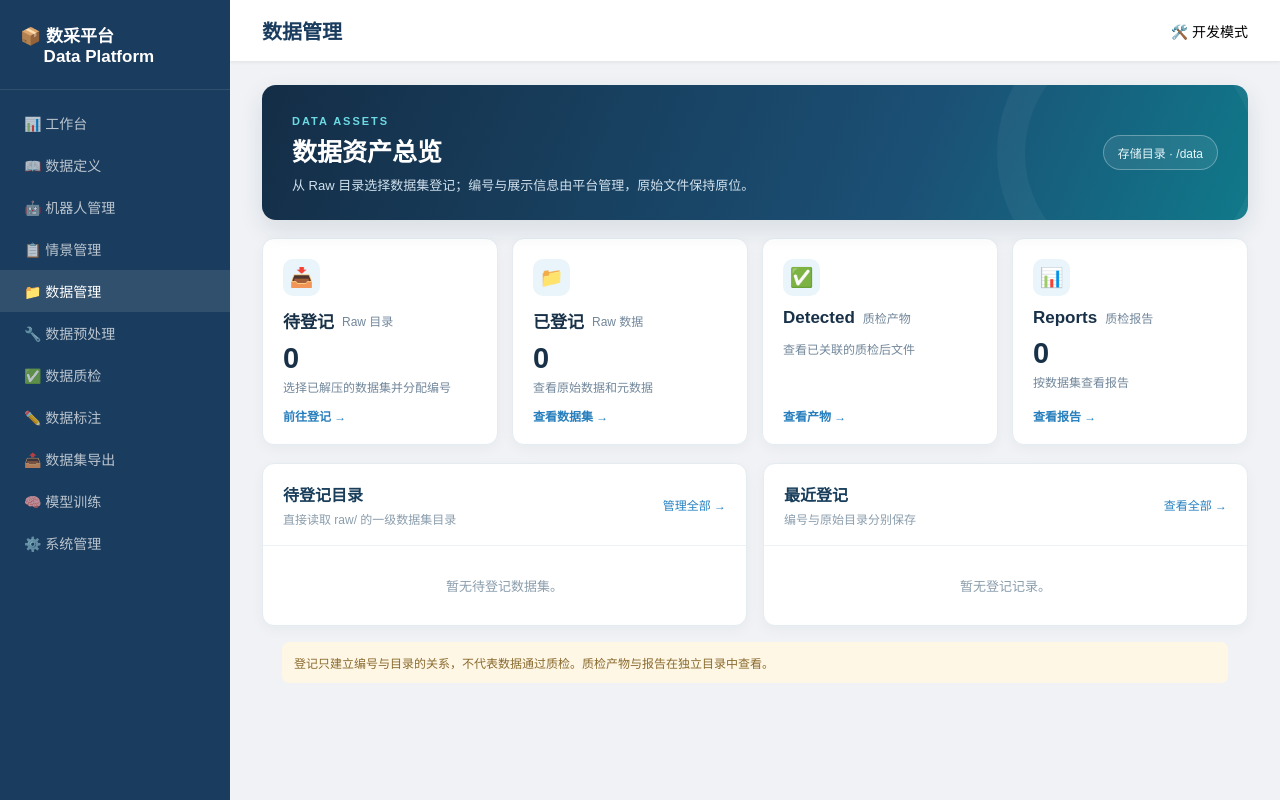
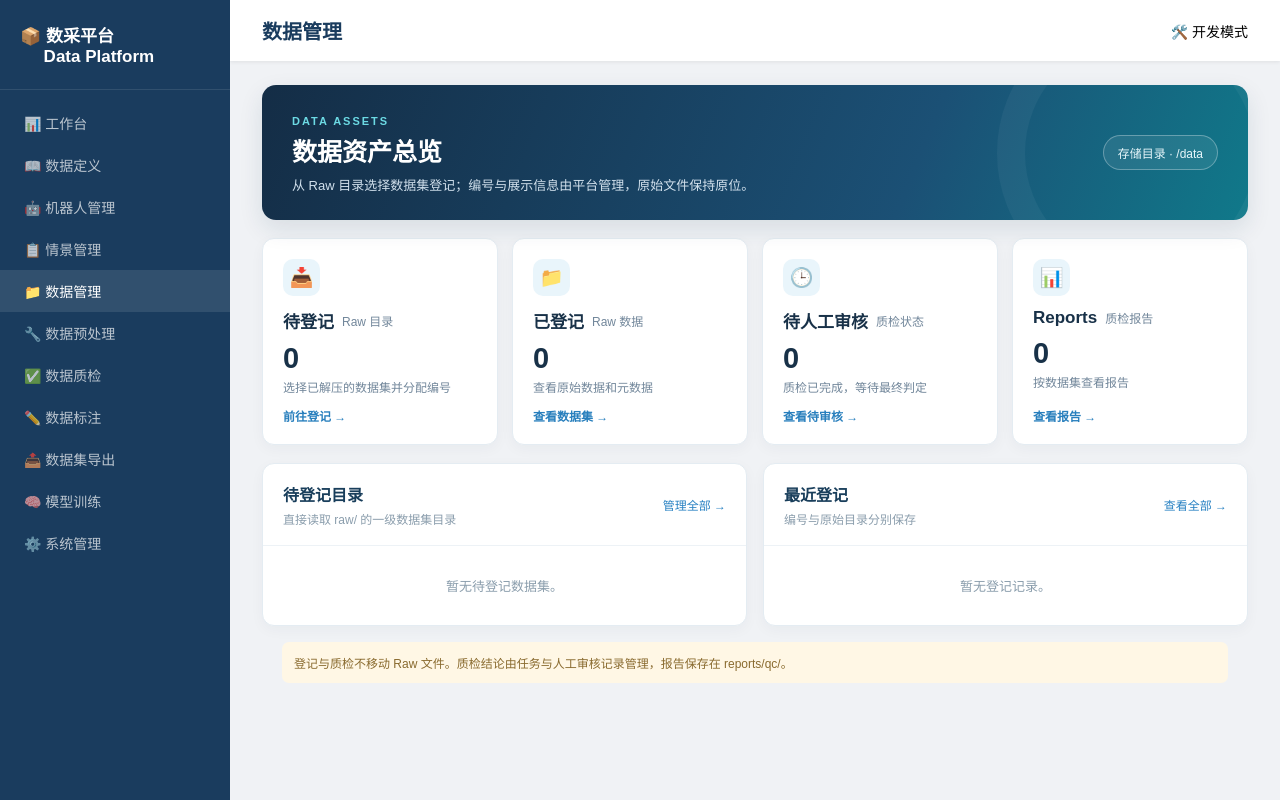
Before and after one commit to heisan233/HKC_Data_Platform, a FastAPI app: page /data/ in a window 1280 px wide. Run offline with FastAPI, Linux system fonts and the light colour scheme; data that the repository does not hold is empty.

Commit message:
将 Detected 总览卡片改为“待人工审核”

```diff
--- a/app/templates/data.html
+++ b/app/templates/data.html
@@ -7,7 +7,7 @@
   <div class="dm-grid dm-grid-four">
     <a class="dm-tile" href="/data/manage/"><div class="dm-tile-icon">📥</div><div class="dm-tile-title">待登记 <span>Raw 目录</span></div><strong>{{ pending|length }}</strong><p>选择已解压的数据集并分配编号</p><span class="dm-tile-link">前往登记 →</span></a>
     <a class="dm-tile" href="/data/raw/"><div class="dm-tile-icon">📁</div><div class="dm-tile-title">已登记 <span>Raw 数据</span></div><strong>{{ managed|length }}</strong><p>查看原始数据和元数据</p><span class="dm-tile-link">查看数据集 →</span></a>
-    <a class="dm-tile" href="/data/detected/"><div class="dm-tile-icon">✅</div><div class="dm-tile-title">Detected <span>质检产物</span></div><strong>{{ detected_count }}</strong><p>查看已关联的质检后文件</p><span class="dm-tile-link">查看产物 →</span></a>
+    <a class="dm-tile" href="/data/raw/?qc=review"><div class="dm-tile-icon">🕒</div><div class="dm-tile-title">待人工审核 <span>质检状态</span></div><strong>{{ review_count }}</strong><p>质检已完成，等待最终判定{% if passed_count or recapture_count %} · {{ passed_count }} 已通过 / {{ recapture_count }} 打回{% endif %}</p><span class="dm-tile-link">查看待审核 →</span></a>
     <a class="dm-tile" href="/data/reports/"><div class="dm-tile-icon">📊</div><div class="dm-tile-title">Reports <span>质检报告</span></div><strong>{{ report_count }}</strong><p>按数据集查看报告</p><span class="dm-tile-link">查看报告 →</span></a>
   </div>
   <div class="dm-columns">
@@ -18,6 +18,6 @@
       {% for item in managed[:5] %}<a class="dm-list-row" href="/data/raw/{{ item.id }}"><div><strong>{{ item.name }}</strong><small>{{ item.id }} · raw/{{ item.folder }}</small></div><span class="dm-arrow">→</span></a>{% else %}<div class="dm-empty">暂无登记记录。</div>{% endfor %}
     </section>
   </div>
-  <div class="dm-notice">登记只建立编号与目录的关系，不代表数据通过质检。质检产物与报告在独立目录中查看。</div>
+  <div class="dm-notice">登记与质检不移动 Raw 文件。质检结论由任务与人工审核记录管理，报告保存在 reports/qc/。</div>
 </div>
 {% endblock %}
```
